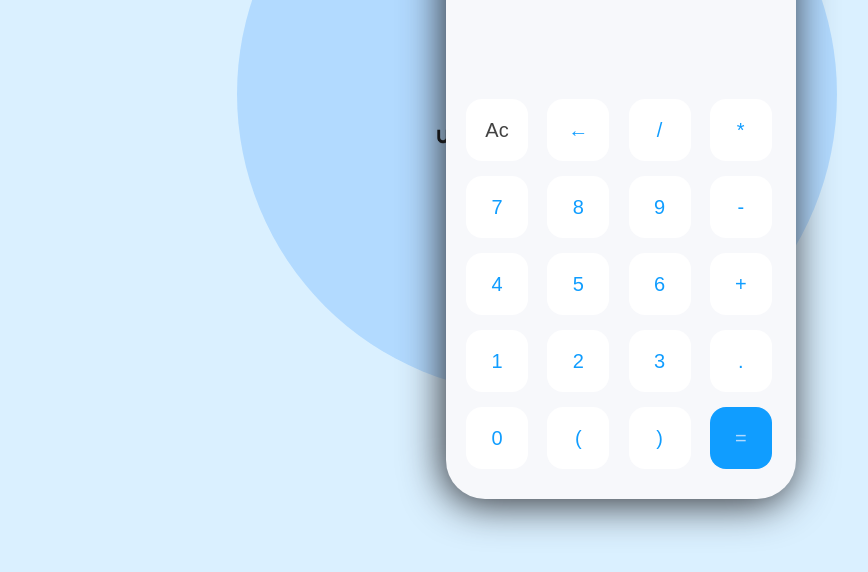
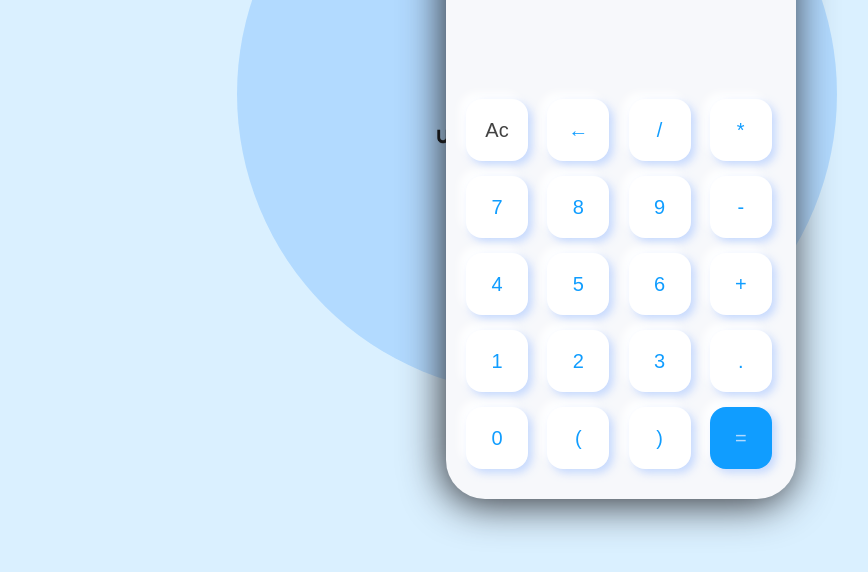
Before and after one commit to mounir788/Calculator-Js.github.io, a plain HTML site: page index.html in a window 1280 px wide. Both pictures are taken after a click on the element 503 px from the left and 124 px from the top of the page. Shown: the part 216-788 px from the top of the page, without its empty margins (19-887 px from the left). Drawn offline with Linux system fonts and the light colour scheme.

Commit message:
Add files via upload

```diff
--- a/css/style.css
+++ b/css/style.css
@@ -107,6 +107,8 @@ body.dark .display {
   text-align: center;
   font-size: 20px;
   color: var(--btn-color);
+  box-shadow: 4px 4px 8px 0 rgba(15, 16, 17, 0.7),
+    -6px -6px 8px 0 rgb(27, 29, 31);
   cursor: pointer;
   transition: 0.5s ease-in-out;
 }
@@ -127,6 +129,8 @@ body.dark .button:first-child {
 
 body.dark .button {
   background-color: var(--btn-bg-lt-color);
+  box-shadow: 4px 4px 8px 0 rgba(177, 204, 255, 0.7),
+    -6px -6px 8px 0 rgb(255, 255, 255);
 }
 body.dark .button:hover {
   background-color: var(--hover-lt-color);
```
